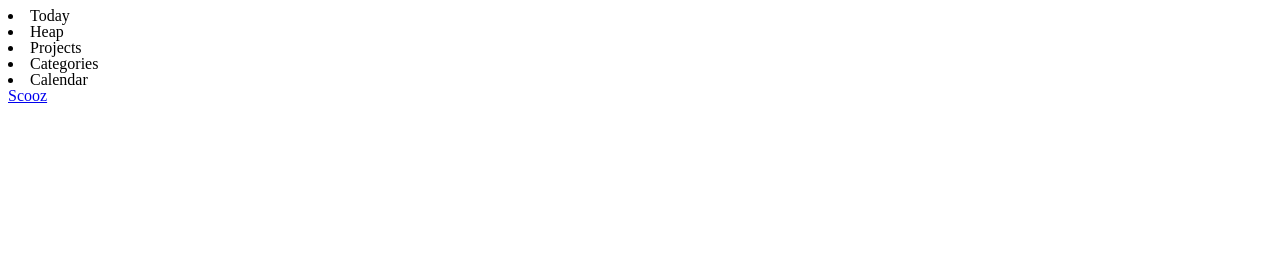
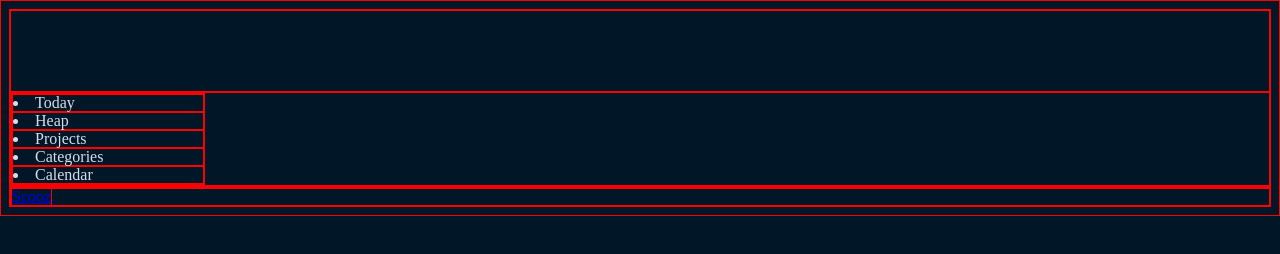
Before and after one commit to ZebraMilk/todoozy, a website built with webpack: page src/template.html in a window 1280 px wide. Built offline with nearby package versions, Linux system fonts and the light colour scheme.

Commit message:
Play with width of nav element

```diff
--- a/src/style.css
+++ b/src/style.css
@@ -26,8 +26,7 @@ time, mark, audio, video {
 } */
 
 * {
-  border: 2px;
-  border-color: red;
+  border: 1px solid red;
 }
 
 /* HTML5 display-role reset for older browsers */
@@ -55,6 +54,10 @@ table {
 }
 
 /* rest of the CSS */
+body {
+  background-color:#011627;
+  color:#d6deeb;
+}
 
 header main nav footer {
   display: flex;
@@ -66,5 +69,10 @@ header main nav footer {
 nav {
   flex-direction: column;
   align-items: right;
+  width: max(15vw, 150px);
+  max-width: 300px;
+}
 
+header {
+  height: 5rem;
 }
```
Also changed, not shown: dist/main.bundle.js.
